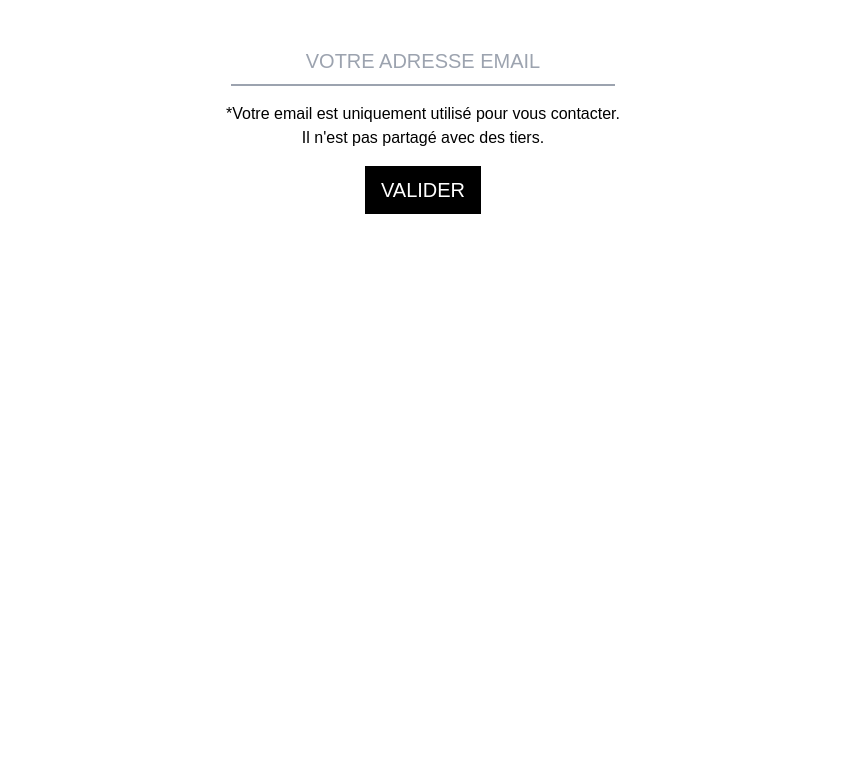
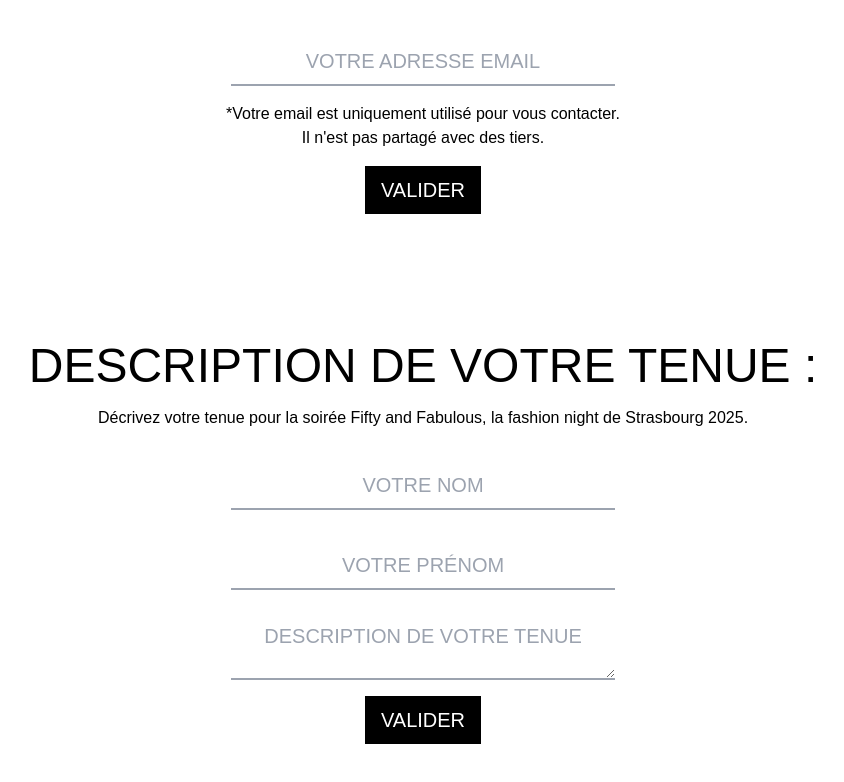
Before and after one commit to PLRpower/fashion-night, a Nuxt app: page / in a window 1280 px wide. Shown: the part 8533-9315 px from the top of the page, without its empty margins (217-1061 px from the left). Before the commit the page ends 8875 px from the top, so only its background shows below. Built offline with nearby package versions, Linux system fonts and the light colour scheme; no server answers; a web font is replaced by a local one.

Commit message:
Ajout de la description

```diff
--- a/pages/index.vue
+++ b/pages/index.vue
@@ -2,53 +2,76 @@
 import { ref, onMounted } from 'vue';
 
 // Références aux éléments du DOM
-const audio = ref(null); // Référence à l'élément audio
-const play = ref(null); // Référence au bouton play
-const pause = ref(null); // Référence au bouton pause
-const video = ref(null); // Référence à l'élément vidéo
+const audio = ref(null);
+const video = ref(null);
 
-// État de lecture
+// État de lecture audio
 const isPlaying = ref(false);
 
 // Fonction pour basculer entre lecture et pause
 const togglePlay = () => {
+  if (!audio.value) return;
+
   isPlaying.value = !isPlaying.value;
-  if (isPlaying.value) {
-    audio.value.play();
-  } else {
-    audio.value.pause();
+  isPlaying.value ? audio.value.play() : audio.value.pause();
+};
+
+// État et champs du formulaire
+const send = ref(false);
+const sendDescription = ref(false);
+const email = ref('');
+const description = ref('');
+const nom = ref('');
+const prenom = ref('');
+
+// Fonction pour ajuster la hauteur de la zone de texte
+const adjustHeight = () => {
+  if (description.value) {
+    description.value.style.height = "46px"; // Réinitialise pour recalculer
+    description.value.style.height = description.value.scrollHeight + "px";
   }
 };
 
-const send = ref(false);
-const email = ref('');
-
-// Fonction pour soumettre le formulaire
-async function submitForm() {
-  await $fetch('https://api.tnptrading.fr/email-fashion-night', {
-    method: 'POST',
-    body: {
-      email: email.value
-    }
-  });
-  send.value = true;
-}
-
-// Utilisation de useFetch (si nécessaire)
-const { data } = await useFetch('https://api.tnptrading.fr/email-fashion-night');
-
-// Fonction pour vérifier et démarrer la lecture de la vidéo
-const playVideoIfNotPlaying = () => {
-  if (video.value && video.value.paused) {
-    video.value.play();
+// Soumission du formulaire avec gestion des erreurs
+const submitForm = async () => {
+  try {
+    await $fetch('https://api.tnptrading.fr/email-fashion-night', {
+      method: 'POST',
+      body: { email: email.value }
+    });
+    send.value = true;
+  } catch (error) {
+    console.error('Erreur lors de l’envoi du formulaire:', error);
   }
 };
 
-// Lancer la vidéo à la fin du chargement
-onMounted(() => {
-  playVideoIfNotPlaying();
-});
+const submitDescription = async () => {
+  try {
+    await $fetch('https://api.tnptrading.fr/description-fashion-night', {
+      method: 'POST',
+      body: {
+        description: description.value,
+        nom: nom.value,
+        prenom: prenom.value
+      }
+    });
+    sendDescription.value = true;
+  } catch (error) {
+    console.error('Erreur lors de l’envoi du formulaire:', error);
+  }
+};
+
+// Fonction pour démarrer la vidéo si elle est en pause
+const playVideoIfNotPlaying = () => {
+  if (video.value?.paused) {
+    video.value.play().catch(err => console.warn('Lecture vidéo bloquée:', err));
+  }
+};
+
+// Exécuter une seule fois après le montage du composant
+onMounted(playVideoIfNotPlaying);
 </script>
+
 
 <template>
   <h2 class="ms-6 text-4xl lg:text-6xl mt-16 cardinal">Strasbourg 2025</h2>
@@ -153,6 +176,30 @@ onMounted(() => {
   </form>
   <p class="cardinal text-center text-green-800 text-2xl mb-32 mt-4" v-show="send">Votre préinscription est maintenant confirmée.</p>
 
+  <h2 class="text-center text-4xl lg:text-5xl mx-2 mt-32 cardinal">Description de votre tenue :</h2>
+  <p class="text-center mt-4">Décrivez votre tenue pour la soirée Fifty and Fabulous, la fashion night de Strasbourg 2025.</p>
+  <form @submit.prevent="submitDescription" v-show="!sendDescription">
+    <div class="flex justify-center mt-8 gap-x-4 mb-4">
+      <input class="h-12 w-64 lg:w-96 text-center text-xl border-b-2 border-gray-400 cardinal outline-none focus:border-black" type="text" placeholder="votre nom" id="nom" name="nom" v-model="nom" autocomplete="family-name">
+    </div>
+    <div class="flex justify-center mt-8 gap-x-4 mb-4">
+      <input class="h-12 w-64 lg:w-96 text-center text-xl border-b-2 border-gray-400 cardinal outline-none focus:border-black" type="text" placeholder="votre prénom" id="prenom" name="prenom" v-model="prenom" autocomplete="given-name">
+    </div>
+    <div class="flex justify-center mt-8 gap-x-4 mb-4">
+    <textarea
+        @input="adjustHeight"
+        v-model="description"
+        class=" w-64 lg:w-96 text-center text-xl border-b-2 border-gray-400 outline-none focus:border-black cardinal"
+        placeholder="Description de votre tenue"
+    >
+    </textarea>
+    </div>
+    <div class="flex justify-center gap-x-4 mb-32">
+      <button type="submit" class="align-middle self-center justify-center h-12 px-4 bg-black text-white text-xl cardinal">Valider</button>
+    </div>
+  </form>
+  <p class="cardinal text-center text-green-800 text-2xl mb-32 mt-4" v-show="sendDescription">Votre description à bien été envoyée.</p>
+
   <div
       class="fixed w-36 h-12 bg-black bottom-5 right-5 rounded-full flex items-center px-4 ease-in-out transition hover:scale-105 justify-evenly cursor-pointer z-50"
       @click="togglePlay">
@@ -162,7 +209,6 @@ onMounted(() => {
   </div>
 
   <audio class="fixed bottom-0 right-0" src="/music.mp3" ref="audio"></audio>
-
 </template>
 
 <style scoped>
```
